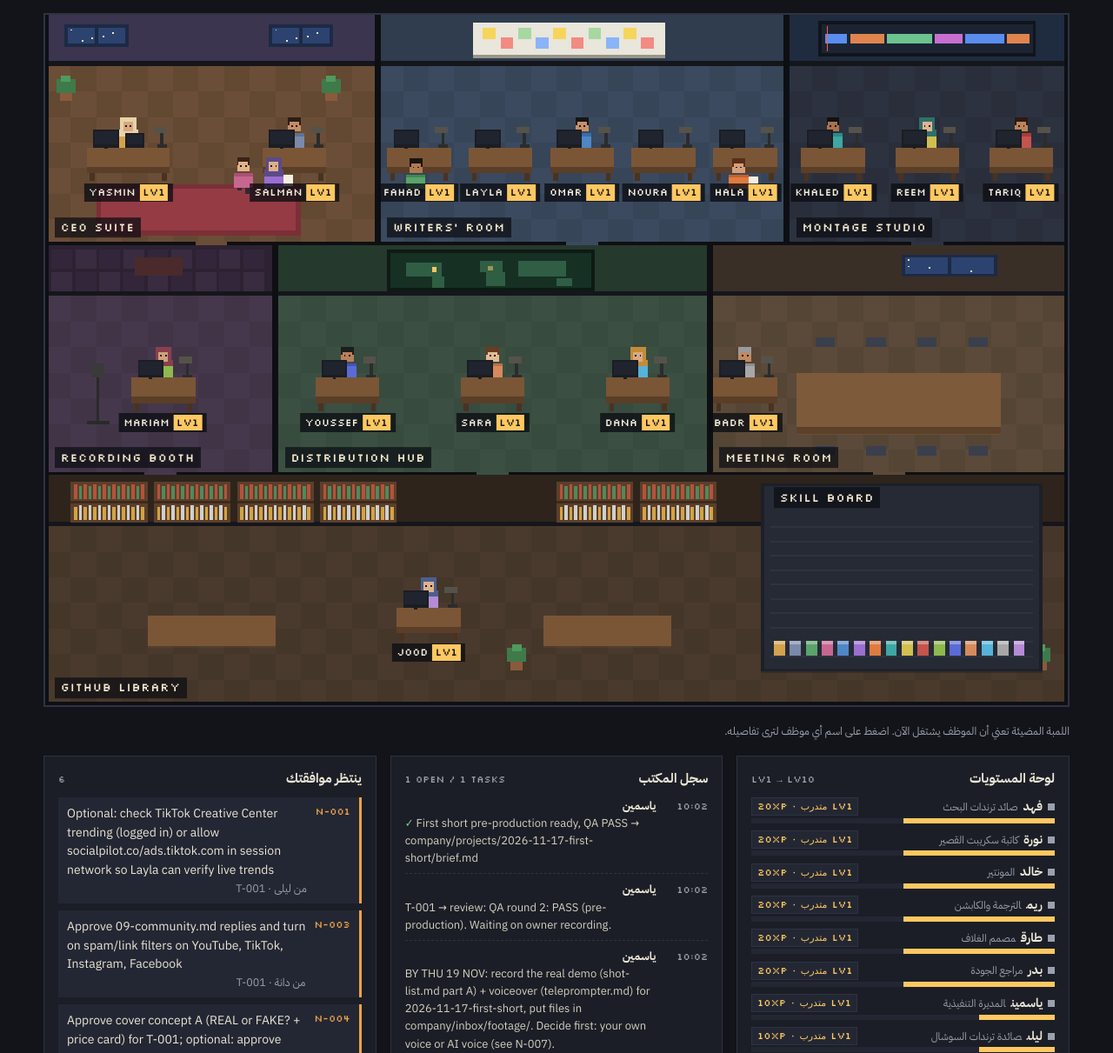
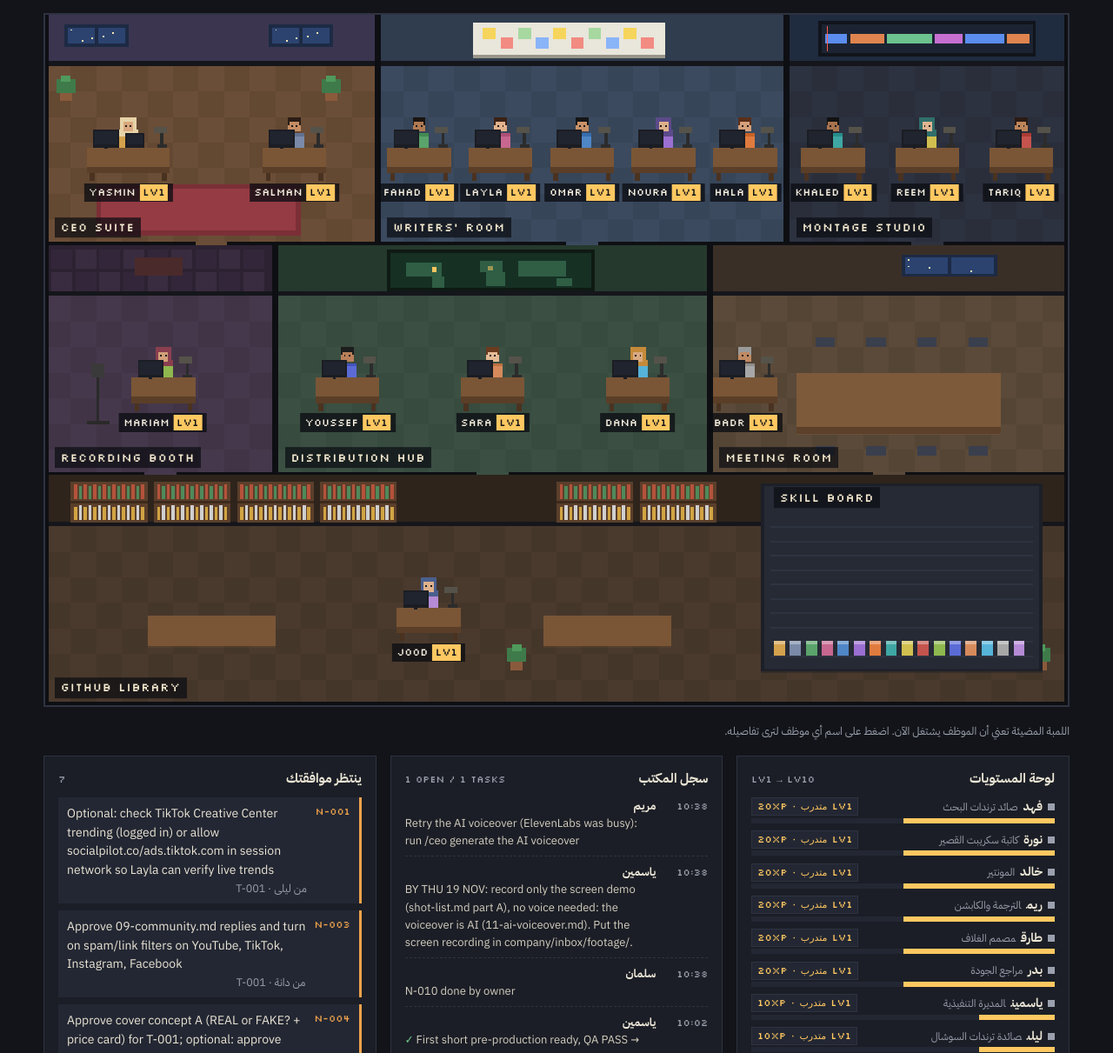
Before and after one commit to abdalbasste0/video, a plain HTML site: page office/index.html in a window 1280 px wide. Shown: the part 89-1300 px from the top of the page at 87% size. Drawn offline with Linux system fonts and the light colour scheme.

Commit message:
First short: owner chose AI voiceover (ElevenLabs Mira), generation pending
Co-Authored-By: Claude Opus 5.5 <noreply@anthropic.com>
Claude-Session: https://claude.ai/code/session_01HQUcwpnvkJcwzym2w1ier7

```diff
--- a/company/state.json
+++ b/company/state.json
@@ -1,5 +1,5 @@
 {
-  "updated": "2026-11-17T09:02:27+00:00",
+  "updated": "2026-11-17T09:38:03+00:00",
   "agents": {
     "ceo": {
       "status": "idle",
@@ -237,8 +237,25 @@
       "text": "BY THU 19 NOV: record the real demo (shot-list.md part A) + voiceover (teleprompter.md) for 2026-11-17-first-short, put files in company/inbox/footage/. Decide first: your own voice or AI voice (see N-007).",
       "from": "ceo",
       "task": "T-001",
+      "done": true,
+      "created": "2026-11-17T09:02:27+00:00",
+      "closed": "2026-11-17T09:38:03+00:00"
+    },
+    "N-011": {
+      "id": "N-011",
+      "text": "BY THU 19 NOV: record only the screen demo (shot-list.md part A), no voice needed: the voiceover is AI (11-ai-voiceover.md). Put the screen recording in company/inbox/footage/.",
+      "from": "ceo",
+      "task": "T-001",
       "done": false,
-      "created": "2026-11-17T09:02:27+00:00"
+      "created": "2026-11-17T09:38:03+00:00"
+    },
+    "N-012": {
+      "id": "N-012",
+      "text": "Retry the AI voiceover (ElevenLabs was busy): run /ceo generate the AI voiceover",
+      "from": "recording-producer",
+      "task": "T-001",
+      "done": false,
+      "created": "2026-11-17T09:38:03+00:00"
     }
   },
   "log": [
@@ -738,10 +755,31 @@
       "kind": "xp",
       "text": "+10 XP: delivered: First short pre-production ready, QA PASS",
       "task": null
+    },
+    {
+      "t": "2026-11-17T09:38:03+00:00",
+      "agent": "chief-of-staff",
+      "kind": "needs-you",
+      "text": "N-010 done by owner",
+      "task": null
+    },
+    {
+      "t": "2026-11-17T09:38:03+00:00",
+      "agent": "ceo",
+      "kind": "needs-you",
+      "text": "BY THU 19 NOV: record only the screen demo (shot-list.md part A), no voice needed: the voiceover is AI (11-ai-voiceover.md). Put the screen recording in company/inbox/footage/.",
+      "task": "T-001"
+    },
+    {
+      "t": "2026-11-17T09:38:03+00:00",
+      "agent": "recording-producer",
+      "kind": "needs-you",
+      "text": "Retry the AI voiceover (ElevenLabs was busy): run /ceo generate the AI voiceover",
+      "task": "T-001"
     }
   ],
   "counters": {
     "task": 1,
-    "need": 10
+    "need": 12
   }
 }
```
Also changed, not shown: company/projects/2026-11-17-first-short/11-ai-voiceover.md (added, +17 -0 lines), office/dist/index.html (+1 -1 lines).
